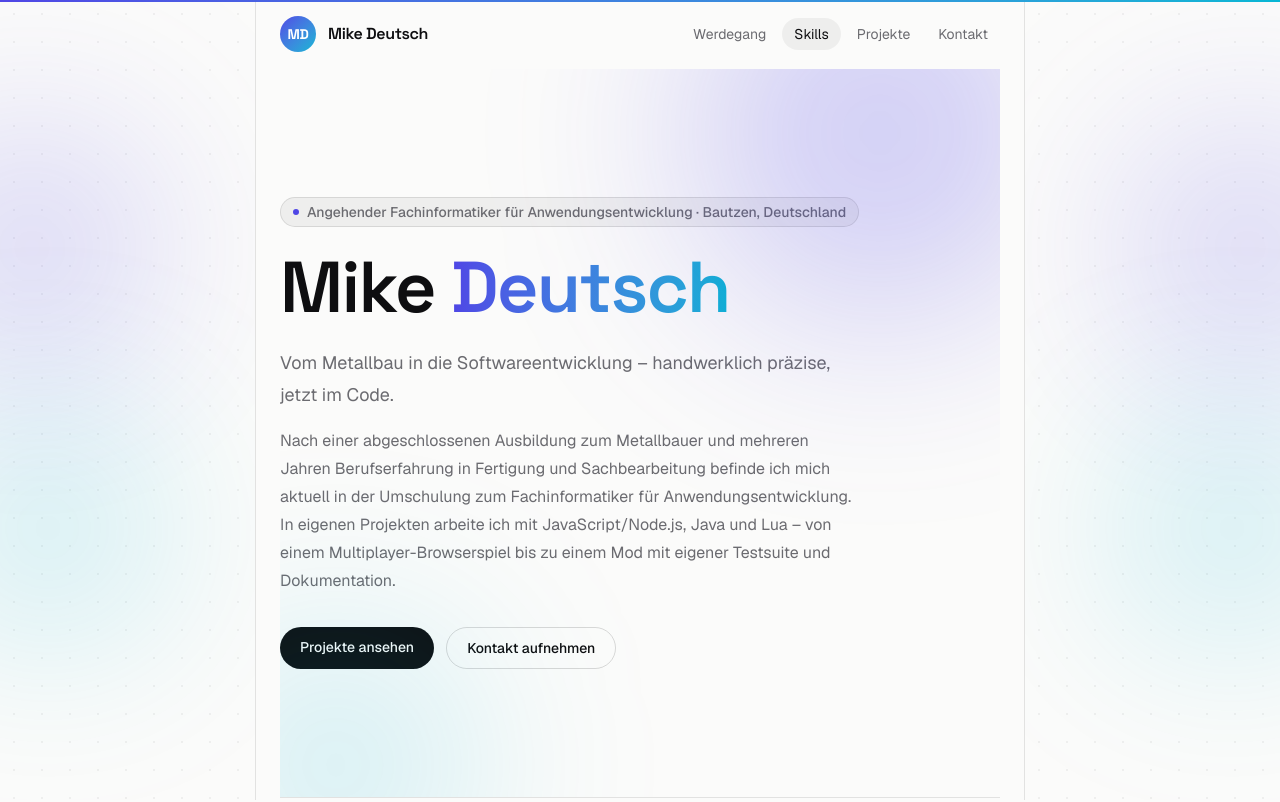
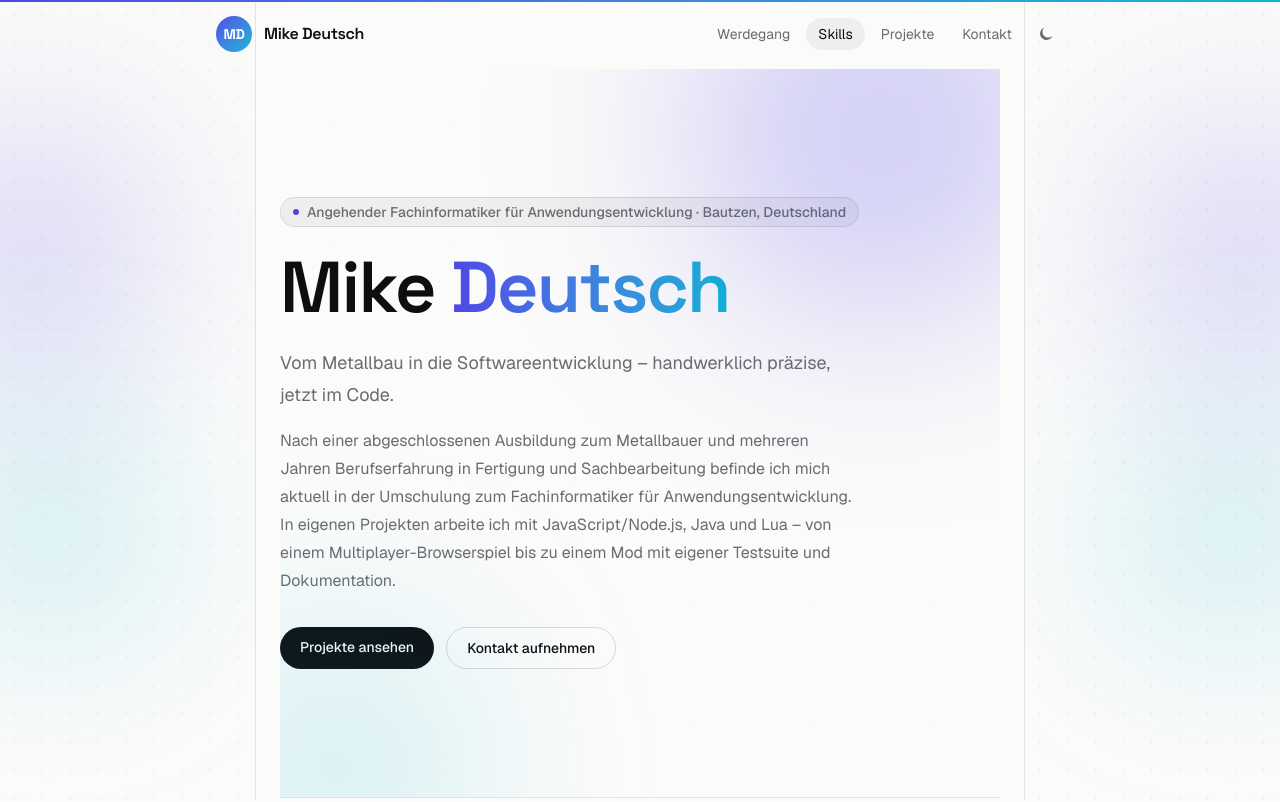
Before and after one commit to deutschmike0704-beep/deutschmike-dev, a Next.js app: page / in a window 1280 px wide. Shown: the top 802 px of the page. Built offline with nearby package versions, Linux system fonts and the light colour scheme.

Commit message:
feat: add light/dark theme toggle with persisted preference

```diff
--- a/src/app/globals.css
+++ b/src/app/globals.css
@@ -22,6 +22,27 @@
   }
 }
 
+/* Manual theme override via the toggle; wins over the OS preference above. */
+:root[data-theme="light"] {
+  --background: #fbfbfa;
+  --foreground: #0e0e10;
+  --muted: #6b6b70;
+  --card: #ffffff;
+  --accent: #4f46e5;
+  --accent-2: #06b6d4;
+  --accent-contrast: #ffffff;
+}
+
+:root[data-theme="dark"] {
+  --background: #08090b;
+  --foreground: #f3f3f5;
+  --muted: #9a9aa2;
+  --card: #101114;
+  --accent: #818cf8;
+  --accent-2: #22d3ee;
+  --accent-contrast: #08090b;
+}
+
 @theme inline {
   --color-background: var(--background);
   --color-foreground: var(--foreground);
@@ -42,11 +63,18 @@ html {
 body {
   background: var(--background);
   color: var(--foreground);
+  transition: background-color 0.3s ease, color 0.3s ease;
 }
 
 ::selection {
   background: var(--accent);
   color: var(--accent-contrast);
+}
+
+:focus-visible {
+  outline: 2px solid var(--accent);
+  outline-offset: 3px;
+  border-radius: 2px;
 }
 
 .dot-grid {
--- a/src/app/layout.tsx
+++ b/src/app/layout.tsx
@@ -1,8 +1,12 @@
 import type { Metadata } from "next";
 import { Geist, Geist_Mono, Space_Grotesk } from "next/font/google";
+import { MotionConfig } from "framer-motion";
 import ScrollProgress from "@/components/ScrollProgress";
 import GutterDecor from "@/components/GutterDecor";
+import BackToTop from "@/components/BackToTop";
 import "./globals.css";
+
+const themeInitScript = `(function(){try{var t=localStorage.getItem("theme");if(t)document.documentElement.setAttribute("data-theme",t);}catch(e){}})();`;
 
 const geistSans = Geist({
   variable: "--font-geist-sans",
@@ -31,6 +35,8 @@ export default function RootLayout({ children }: LayoutProps<"/">) {
       className={`${geistSans.variable} ${geistMono.variable} ${spaceGrotesk.variable} h-full antialiased`}
     >
       <body className="relative flex min-h-full flex-col bg-background text-foreground">
+        <script dangerouslySetInnerHTML={{ __html: themeInitScript }} />
+        <MotionConfig reducedMotion="user">
           <GutterDecor side="left" />
           <GutterDecor side="right" />
           <div className="grain" aria-hidden="true" />
@@ -38,6 +44,8 @@ export default function RootLayout({ children }: LayoutProps<"/">) {
           <div className="relative z-10 flex min-h-full flex-1 flex-col">
             {children}
           </div>
+          <BackToTop />
+        </MotionConfig>
       </body>
     </html>
   );
--- a/src/components/Header.tsx
+++ b/src/components/Header.tsx
@@ -4,6 +4,7 @@ import Link from "next/link";
 import { AnimatePresence, motion } from "framer-motion";
 import { useEffect, useState } from "react";
 import { profile } from "@/data/profile";
+import ThemeToggle from "./ThemeToggle";
 
 const navItems = [
   { href: "#werdegang", label: "Werdegang" },
@@ -60,7 +61,7 @@ export default function Header() {
           : "border-b border-transparent bg-transparent"
       }`}
     >
-      <div className="mx-auto flex max-w-3xl items-center justify-between px-6 py-4">
+      <div className="mx-auto flex max-w-4xl items-center justify-between px-6 py-4">
         <Link
           href="#top"
           onClick={() => setMenuOpen(false)}
@@ -72,6 +73,7 @@ export default function Header() {
           <span className="hidden sm:inline">{profile.name}</span>
         </Link>
 
+        <div className="flex items-center gap-1">
           <nav className="hidden gap-1 text-sm sm:flex">
             {navItems.map((item) => (
               <Link
@@ -95,6 +97,8 @@ export default function Header() {
             ))}
           </nav>
 
+          <ThemeToggle />
+
           <button
             type="button"
             onClick={() => setMenuOpen((open) => !open)}
@@ -117,6 +121,7 @@ export default function Header() {
               />
             </div>
           </button>
+        </div>
       </div>
 
       <AnimatePresence>
--- /dev/null
+++ b/src/components/ThemeToggle.tsx
@@ -0,0 +1,63 @@
+"use client";
+
+import { useEffect, useState } from "react";
+
+type Theme = "light" | "dark";
+
+export default function ThemeToggle() {
+  const [theme, setTheme] = useState<Theme | null>(null);
+
+  useEffect(() => {
+    const stored = window.localStorage.getItem("theme") as Theme | null;
+    const initial =
+      stored ??
+      (window.matchMedia("(prefers-color-scheme: dark)").matches
+        ? "dark"
+        : "light");
+    setTheme(initial);
+  }, []);
+
+  const toggle = () => {
+    const next: Theme = theme === "dark" ? "light" : "dark";
+    setTheme(next);
+    document.documentElement.setAttribute("data-theme", next);
+    window.localStorage.setItem("theme", next);
+  };
+
+  return (
+    <button
+      type="button"
+      onClick={toggle}
+      aria-label="Theme wechseln"
+      className="flex h-9 w-9 shrink-0 items-center justify-center rounded-full text-muted transition-colors hover:bg-foreground/5 hover:text-foreground"
+    >
+      {theme === "dark" ? (
+        <svg
+          xmlns="http://www.w3.org/2000/svg"
+          viewBox="0 0 24 24"
+          fill="none"
+          stroke="currentColor"
+          strokeWidth={1.75}
+          className="h-[18px] w-[18px]"
+          aria-hidden="true"
+        >
+          <circle cx="12" cy="12" r="4.5" />
+          <path
+            strokeLinecap="round"
+            d="M12 2.5v2M12 19.5v2M4.2 4.2l1.4 1.4M18.4 18.4l1.4 1.4M2.5 12h2M19.5 12h2M4.2 19.8l1.4-1.4M18.4 5.6l1.4-1.4"
+          />
+        </svg>
+      ) : (
+        <svg
+          xmlns="http://www.w3.org/2000/svg"
+          viewBox="0 0 24 24"
+          fill="currentColor"
+          className="h-[18px] w-[18px]"
+          aria-hidden="true"
+        >
+          <path d="M20.5 14.5A8.5 8.5 0 1 1 9.5 3.5a7 7 0 0 0 11 11Z" />
+        </svg>
+      )}
+    </button>
+  );
+}
```
Lines whose indentation alone changed are shown as unchanged.
